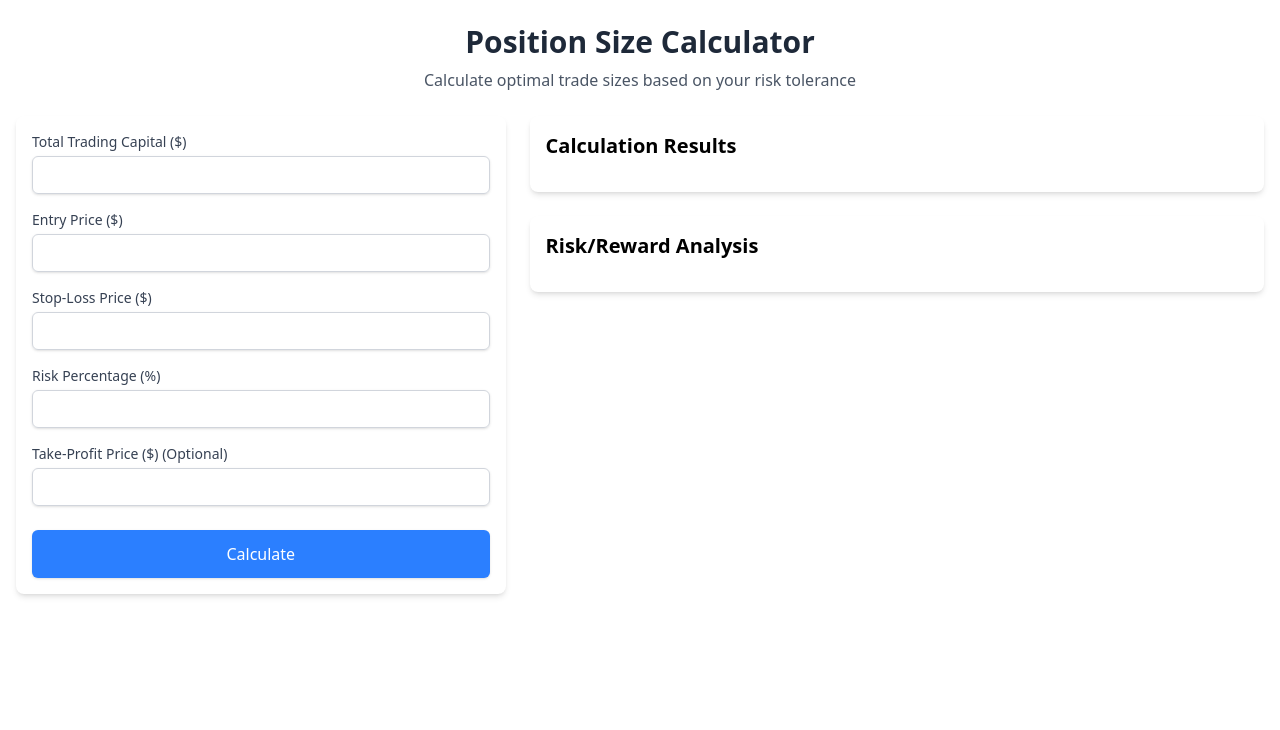
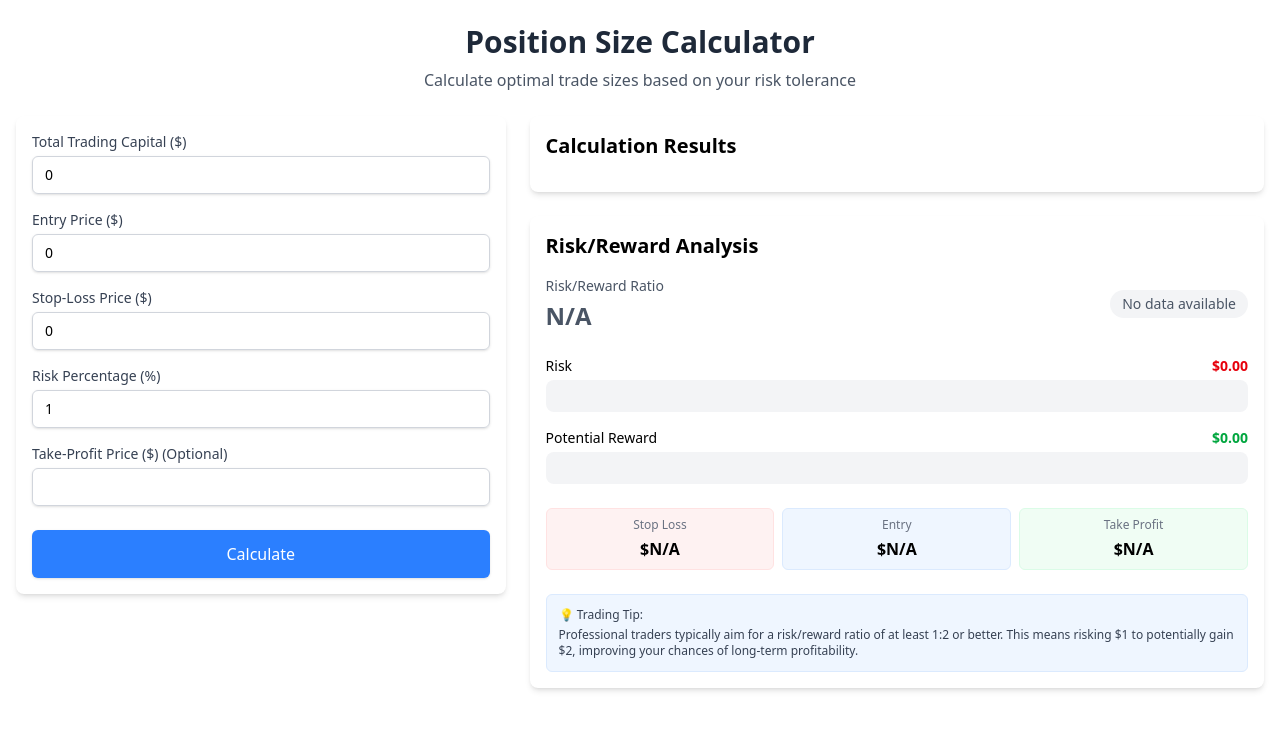
Before and after one commit to johncegom/position-size-calculator, a React (Vite) app: page / in a window 1280 px wide. Shown: the top 730 px of the page. Built offline with nearby package versions, Linux system fonts and the light colour scheme.

Commit message:
feat: Enhance UI for risk reward ratio

```diff
--- a/src/components/calculator/CalculatorForm.tsx
+++ b/src/components/calculator/CalculatorForm.tsx
@@ -12,10 +12,7 @@ const saveToLocalStorage = (paramName: string, value: string): void => {
 };
 
 const loadFromLocalStorage = (key: string) => {
-  const value = localStorage.getItem(key);
-  if (value) {
-    return value;
-  }
+  return localStorage.getItem(key);
 };
 
 const CalculatorForm = () => {
@@ -37,12 +34,14 @@ const CalculatorForm = () => {
     const keys: string[] = Object.keys(formValues);
     keys.forEach((key) => {
       const value = loadFromLocalStorage(key);
+      if (value) {
         setFormValues((prev) => {
           return {
             ...prev,
             [key]: value,
           };
         });
+      }
     });
   }, []);
 
--- a/src/components/calculator/ResultDisplay.tsx
+++ b/src/components/calculator/ResultDisplay.tsx
@@ -1,10 +1,5 @@
 import { useSelector } from "react-redux";
 import type { RootState } from "../../store/store";
-
-type ResultConfig = {
-  title: string;
-  value: number | null | undefined;
-};
 
 const ResultDisplay = () => {
   const { calculationResult } = useSelector(
@@ -34,6 +29,16 @@ const ResultDisplay = () => {
           </p>
         </div>
       )}
+      {(calculationResult?.potentialProfit || null) && (
+        <div className="mt-4 p-4 bg-gray-50 rounded-md border border-gray-200">
+          <p className="text-gray-800">
+            <span className="font-medium">Potential Profit:</span>{" "}
+            <span className="text-blue-600 font-bold">
+              {calculationResult?.potentialProfit}
+            </span>
+          </p>
+        </div>
+      )}
     </div>
   );
 };
--- a/src/components/calculator/RiskRewardVisual.tsx
+++ b/src/components/calculator/RiskRewardVisual.tsx
@@ -7,22 +7,140 @@ import { useSelector } from "react-redux";
 import type { RootState } from "../../store/store";
 
 const RiskRewardVisual = () => {
-  const { calculationResult } = useSelector(
+  const { calculationResult, tradeParameters } = useSelector(
     (state: RootState) => state.calculator
   );
+
+  // Extract and calculate values for visualization
+  const riskAmount = calculationResult?.potentialLoss || 0;
+  const rewardAmount = calculationResult?.potentialProfit || 0;
+  const ratio = calculationResult?.riskRewardRatio || 0;
+
+  // Determine ratio quality
+  const isGoodRatio = ratio >= 2;
+  const isDecentRatio = ratio >= 1 && ratio < 2;
+  const isPoorRatio = ratio > 0 && ratio < 1;
+
+  // Calculate bar widths (relative to each other)
+  const maxValue = Math.max(riskAmount, rewardAmount);
+  const riskWidth = maxValue > 0 ? (riskAmount / maxValue) * 100 : 0;
+  const rewardWidth = maxValue > 0 ? (rewardAmount / maxValue) * 100 : 0;
+
   return (
     <div className="bg-white p-4 rounded-lg shadow-md">
       <h2 className="text-xl font-semibold mb-4">Risk/Reward Analysis</h2>
-      {calculationResult?.riskRewardRatio && (
-        <div className="mt-4 p-4 bg-gray-50 rounded-md border border-gray-200">
-          <p className="text-gray-800">
-            <span className="font-medium">Risk/Reward Ratio:</span>{" "}
-            <span className="text-blue-600 font-bold">
-              {`${calculationResult.riskRewardRatio}$`}
-            </span>
+
+      {/* Ratio display with color coding */}
+      <div className="flex flex-col sm:flex-row items-start sm:items-center justify-between mb-6">
+        <div>
+          <p className="text-gray-600 text-sm mb-1">Risk/Reward Ratio</p>
+          <p
+            className={`text-2xl font-bold ${
+              isGoodRatio
+                ? "text-green-600"
+                : isDecentRatio
+                ? "text-yellow-600"
+                : isPoorRatio
+                ? "text-red-600"
+                : "text-gray-600"
+            }`}
+          >
+            {ratio ? `1:${ratio.toFixed(2)}` : "N/A"}
           </p>
         </div>
-      )}
+
+        <div className="mt-2 sm:mt-0 text-sm">
+          {isGoodRatio && (
+            <div className="bg-green-100 text-green-800 px-3 py-1 rounded-full">
+              Excellent ratio
+            </div>
+          )}
+          {isDecentRatio && (
+            <div className="bg-yellow-100 text-yellow-800 px-3 py-1 rounded-full">
+              Acceptable ratio
+            </div>
+          )}
+          {isPoorRatio && (
+            <div className="bg-red-100 text-red-800 px-3 py-1 rounded-full">
+              Improve your ratio
+            </div>
+          )}
+          {!ratio && (
+            <div className="bg-gray-100 text-gray-600 px-3 py-1 rounded-full">
+              No data available
+            </div>
+          )}
+        </div>
+      </div>
+
+      {/* Visual comparison bars */}
+      <div className="space-y-4 mb-6">
+        {/* Risk visualization */}
+        <div>
+          <div className="flex justify-between mb-1">
+            <span className="text-sm font-medium">Risk</span>
+            <span className="text-sm font-bold text-red-600">
+              ${riskAmount.toFixed(2)}
+            </span>
+          </div>
+          <div className="h-8 bg-gray-100 rounded-lg overflow-hidden">
+            <div
+              className="h-full bg-red-500 rounded-lg transition-all duration-300 ease-out"
+              style={{ width: `${riskWidth}%` }}
+            ></div>
+          </div>
+        </div>
+
+        {/* Reward visualization */}
+        <div>
+          <div className="flex justify-between mb-1">
+            <span className="text-sm font-medium">Potential Reward</span>
+            <span className="text-sm font-bold text-green-600">
+              ${rewardAmount.toFixed(2)}
+            </span>
+          </div>
+          <div className="h-8 bg-gray-100 rounded-lg overflow-hidden">
+            <div
+              className="h-full bg-green-500 rounded-lg transition-all duration-300 ease-out"
+              style={{ width: `${rewardWidth}%` }}
+            ></div>
+          </div>
+        </div>
+      </div>
+
+      {/* Price levels grid */}
+      <div className="grid grid-cols-3 gap-2 text-center mt-6">
+        <div className="bg-red-50 border border-red-100 rounded-md p-2">
+          <p className="text-xs text-gray-500 mb-1">Stop Loss</p>
+          <p className="font-semibold">
+            ${tradeParameters.stopLossPrice || "N/A"}
+          </p>
+        </div>
+
+        <div className="bg-blue-50 border border-blue-100 rounded-md p-2">
+          <p className="text-xs text-gray-500 mb-1">Entry</p>
+          <p className="font-semibold">
+            ${tradeParameters.entryPrice || "N/A"}
+          </p>
+        </div>
+
+        <div className="bg-green-50 border border-green-100 rounded-md p-2">
+          <p className="text-xs text-gray-500 mb-1">Take Profit</p>
+          <p className="font-semibold">
+            ${tradeParameters.takeProfitPrice || "N/A"}
+          </p>
+        </div>
+      </div>
+
+      {/* Trading tip */}
+      <div className="mt-6 bg-blue-50 border border-blue-100 rounded-md p-3 text-xs text-gray-700">
+        <p className="font-medium mb-1">💡 Trading Tip:</p>
+        <p>
+          Professional traders typically aim for a risk/reward ratio of at least
+          1:2 or better. This means risking $1 to potentially gain $2, improving
+          your chances of long-term profitability.
+        </p>
+      </div>
     </div>
   );
 };
--- a/src/utils/calculations.ts
+++ b/src/utils/calculations.ts
@@ -27,13 +27,16 @@ export const calculatePositionSize = ({
   const riskByPercent = riskAmount(totalCapital);
   const maxLossAmount = riskByPercent(riskPercentage); // e.g: maxloss is 5% of capital
   const stoplossPercent = stoplossPercentage(stopLossPrice, entryPrice);
-  const takeprofitPercent = takeprofitPercentage(takeProfitPrice, entryPrice);
+  let potentialProfit = 0;
+  let riskRewardRatio = 0;
 
   const positionSize = formatToTwoDecimals(maxLossAmount / stoplossPercent);
-  const potentialProfit = positionSize * takeprofitPercent;
-  const riskRewardRatio = formatToTwoDecimals(
-    takeprofitPercent / stoplossPercent
-  );
+
+  if (takeProfitPrice) {
+    const takeprofitPercent = takeprofitPercentage(takeProfitPrice, entryPrice);
+    potentialProfit = formatToTwoDecimals(positionSize * takeprofitPercent);
+    riskRewardRatio = formatToTwoDecimals(takeprofitPercent / stoplossPercent);
+  }
 
   return {
     positionSize: positionSize,
```
Lines whose indentation alone changed are shown as unchanged.
